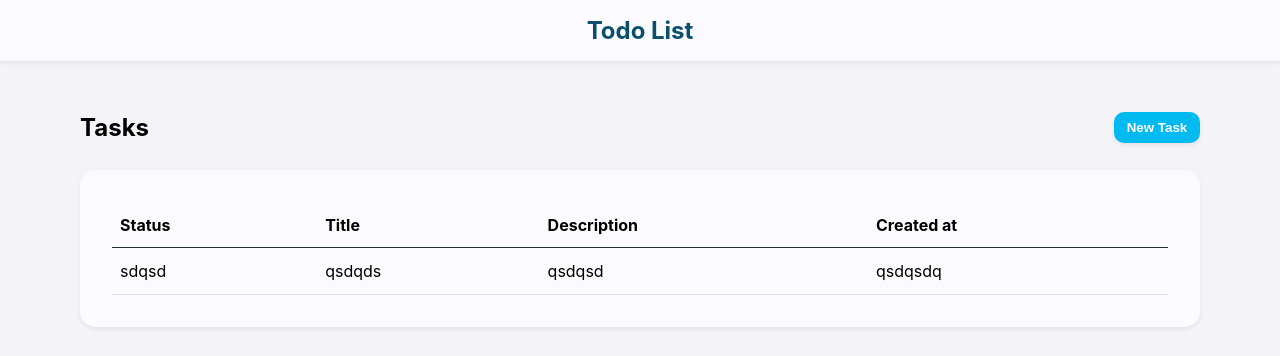
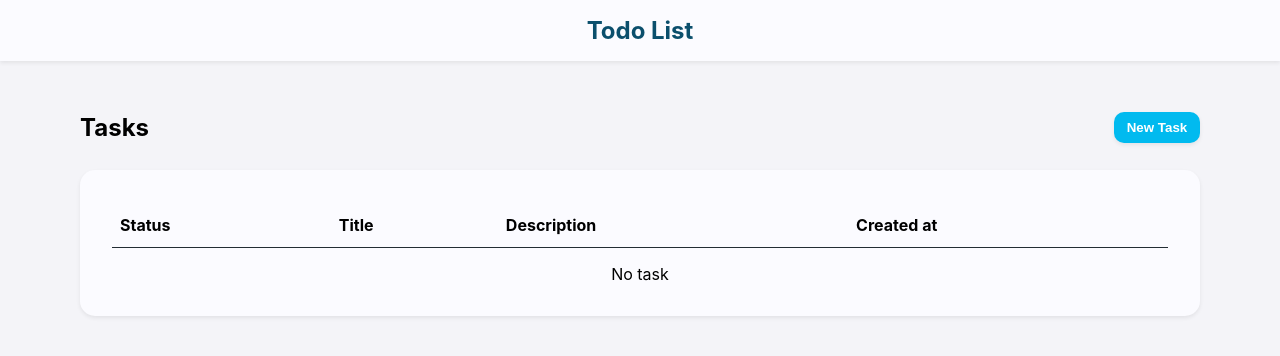
Before and after one commit to BryanBerger98/react-course-todo, a React (Create React App) app: page / in a window 1280 px wide. Shown: the top 356 px of the page. Built offline with nearby package versions, Linux system fonts and the light colour scheme.

Commit message:
display tasks on table

```diff
--- a/src/components/Tasks/TasksList/TaskRow.js
+++ b/src/components/Tasks/TasksList/TaskRow.js
@@ -1,11 +1,11 @@
-export default function TaskRow() {
+export default function TaskRow({task}) {
 
     return(
         <tr>
-            <td>sdqsd</td>
-            <td>qsdqds</td>
-            <td>qsdqsd</td>
-            <td>qsdqsdq</td>
+            <td></td>
+            <td>{task.title}</td>
+            <td>{task.description}</td>
+            <td>{new Date(task.createdAt).toLocaleDateString()}</td>
         </tr>
     )
 }
--- a/src/components/Tasks/TasksList/TasksList.js
+++ b/src/components/Tasks/TasksList/TasksList.js
@@ -1,7 +1,11 @@
+import { useContext } from 'react';
+import { TasksContext } from '../../../context/TasksContext';
 import TaskRow from './TaskRow';
 import styles from './TasksList.module.css';
 
 export default function TasksList() {
+
+    const { tasksData } = useContext(TasksContext);
 
     return(
         <div className={`${styles['tasks-list-container']}`}>
@@ -15,9 +19,12 @@ export default function TasksList() {
                     </tr>
                 </thead>
                 <tbody>
-                    <TaskRow />
+                    {tasksData && tasksData.tasks && tasksData.tasks.map((task, index) => (
+                        <TaskRow key={index} task={task} />
+                    ))}
                 </tbody>
             </table>
+            {(!tasksData || !tasksData.tasks || tasksData.tasks.length === 0) && <p style={{marginTop: '1rem', marginBottom: 0, textAlign: 'center'}}>No task</p>}
         </div>
     )
 }
```
